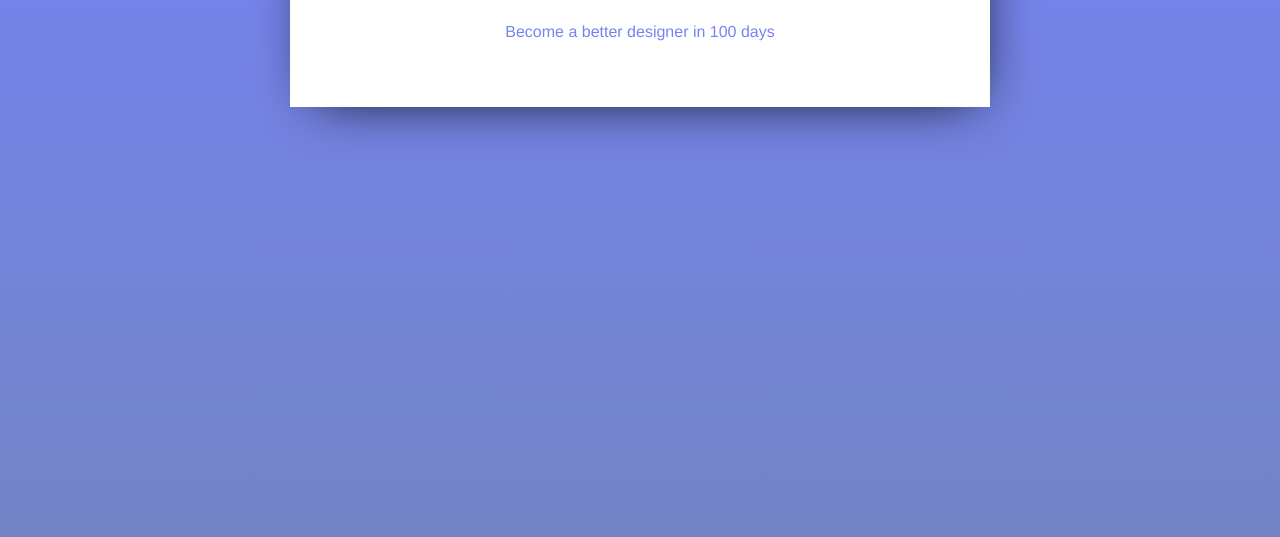
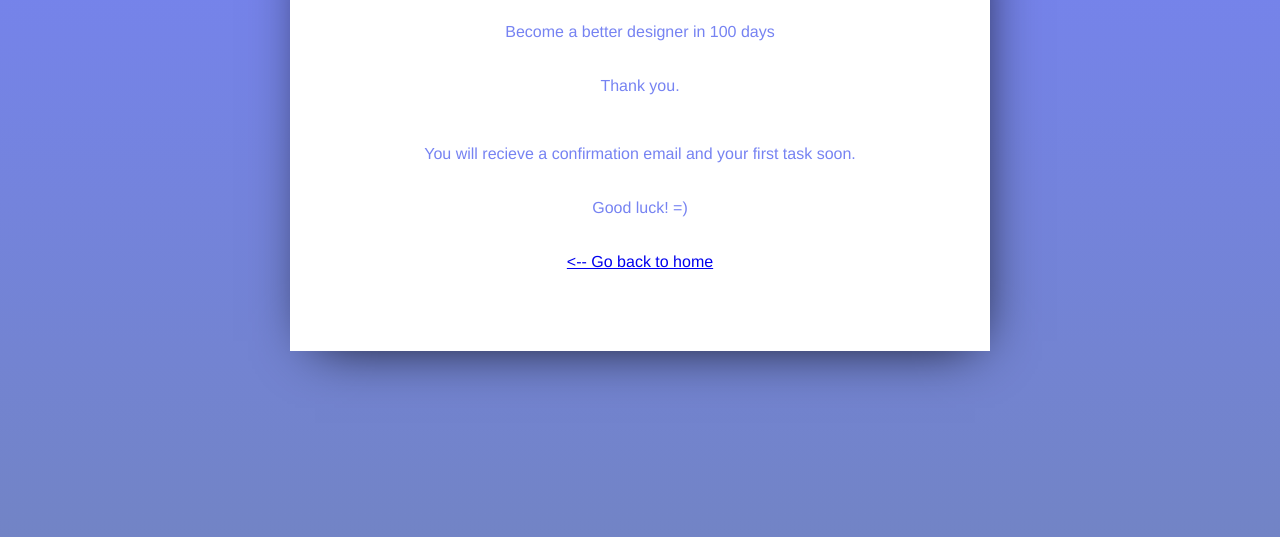
Before and after one commit to Sze-warrior/daily-ui-web-design-redo, a plain HTML site: page success.html in a window 1280 px wide. Shown: the part 123-660 px from the top of the page. Drawn offline with nearby package versions, Linux system fonts and the light colour scheme.

Commit message:
added in some text to the success page

```diff
--- a/success.html
+++ b/success.html
@@ -16,6 +16,16 @@
 	    	<div class="col-12 daily-ui-container background-white">
 	    		<h1 id="header">Daily UI</h1>
 	    		<p>Become a better designer in 100 days</p>
+
+	    	<div>
+	    	<p> Thank you.</p>
+	    	<p>You will recieve a confirmation email and your first task soon.</p>
+	    	<p> Good luck! =)</p>
+	    	</div>
+
+	    	<div>
+	    		<a href="index.html"><p><-- Go back to home</p></a>
+	    	</div>
 	    	</div>
 		</section>
 	</main>
```
